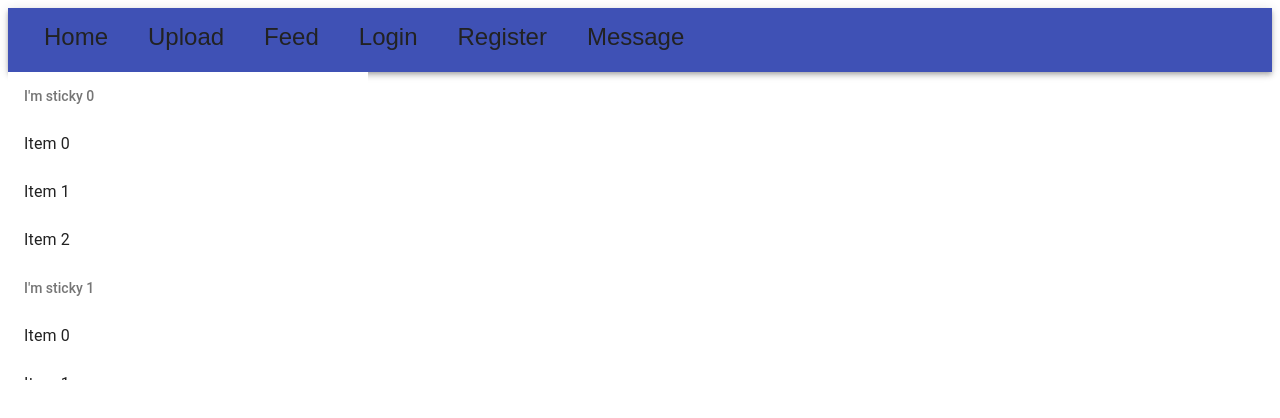
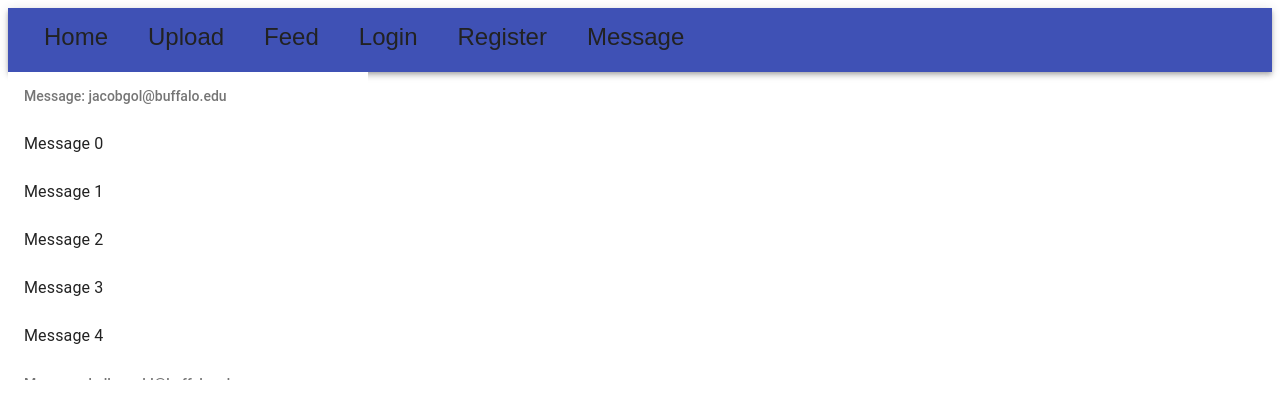
Before and after one commit to mengyuan1112/Course-Project-Teamfit, a React (Create React App) app in the folder react-frontend/: page /SnapScout/message in a window 1280 px wide. Shown: the top 418 px of the page. Built offline with nearby package versions, Linux system fonts and the light colour scheme.

Commit message:
made list based on two arrays

```diff
--- a/react-frontend/src/components/message/message.js
+++ b/react-frontend/src/components/message/message.js
@@ -26,13 +26,15 @@ export default function PinnedSubheaderList() {
 
   return (
     <List className={classes.root} subheader={<li />}>
-        {[0, 1, 2, 3, 4].map((sectionId) => (
-          <li key={`section-${sectionId}`} className={classes.listSection}>
+      {["jacobgol@buffalo.edu", "helloworld@buffalo.edu", "byeworld@buffalo.edu"].map((sectionId) => (
+        <li key={`messages-${sectionId}`} className={classes.listSection}>
           <ul className={classes.ul}>
-              <ListSubheader>{`I'm sticky ${sectionId}`}</ListSubheader>
-              {[0, 1, 2].map((item) => (
-                <ListItem key={`item-${sectionId}-${item}`}>
-                  <ListItemText primary={`Item ${item}`} />
+            <ListSubheader>
+              {`Message: ${sectionId}`}
+            </ListSubheader>
+            {[0,1,2,3,4].map((item) => (
+              <ListItem button key={`Username-${sectionId}-${item}`}>
+                <ListItemText primary={`Message ${item}`} />
               </ListItem>
             ))}
           </ul>
```
Lines whose indentation alone changed are shown as unchanged.
